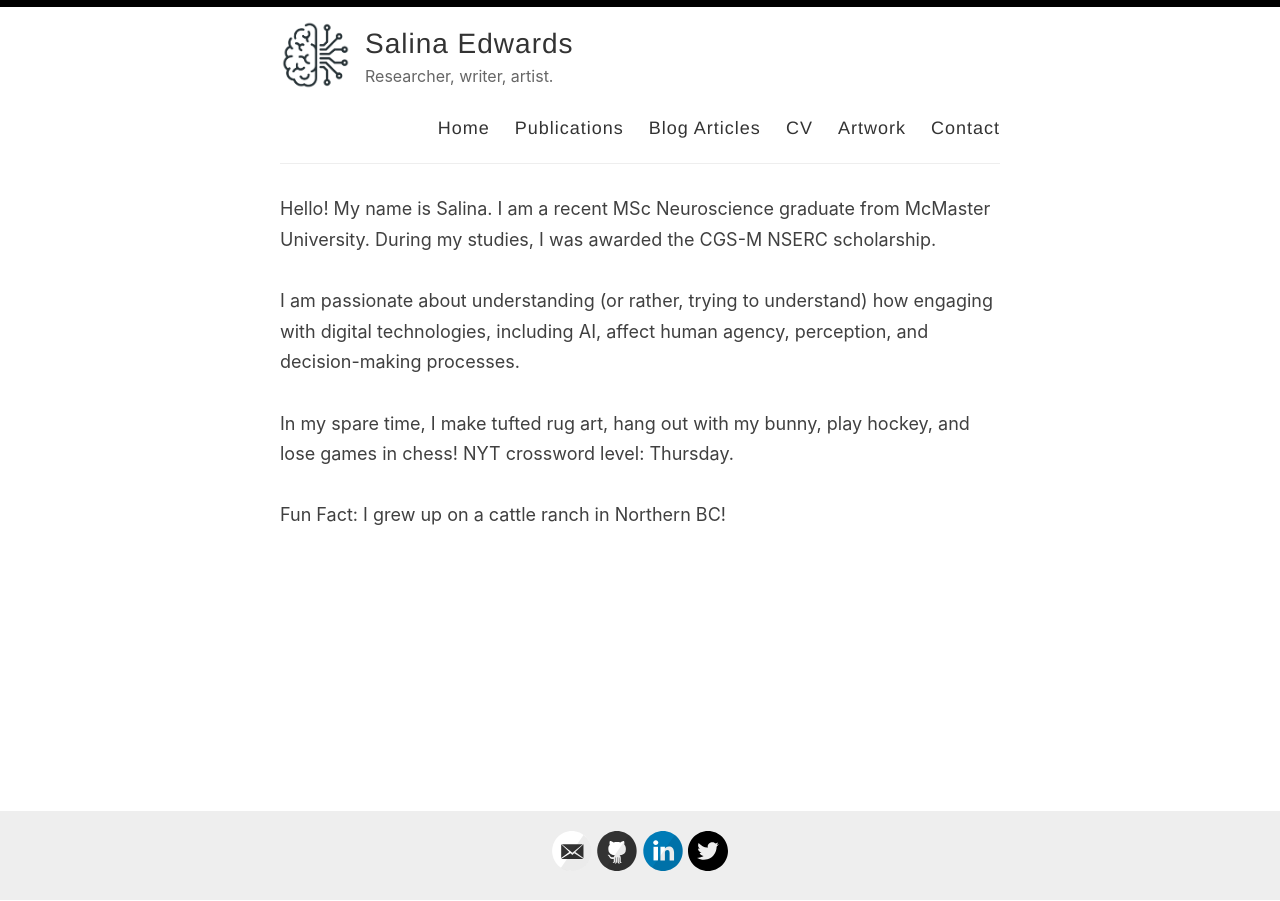
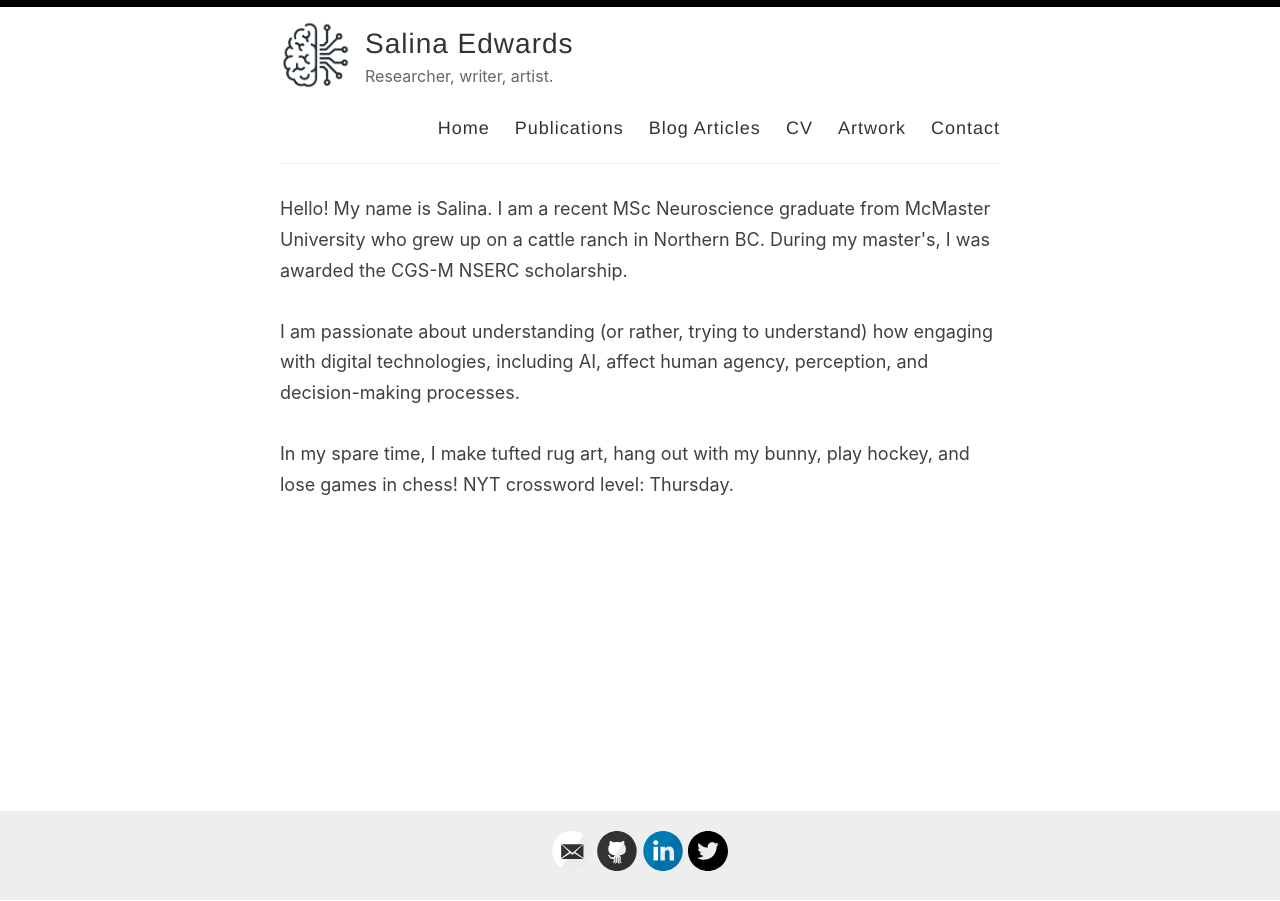
Before and after one commit to salinaedwards/salinaedwards.github.io, a Jekyll site: the page built from index.html, in a window 1280 px wide. Built offline with Jekyll 4.4.1, drawn with Linux system fonts in a browser that asks for light colours; the list of posts is cut into pages by our own code.

Commit message:
Update index.html

```diff
--- a/index.html
+++ b/index.html
@@ -3,10 +3,8 @@ layout: page
 ---
 
 
-Hello! My name is Salina. I am a recent MSc Neuroscience graduate from McMaster University. During my studies, I was awarded the CGS-M NSERC scholarship. <br><br>
+Hello! My name is Salina. I am a recent MSc Neuroscience graduate from McMaster University who grew up on a cattle ranch in Northern BC. During my master's, I was awarded the CGS-M NSERC scholarship. <br><br>
 
 I am passionate about understanding (or rather, trying to understand) how engaging with digital technologies, including AI, affect human agency, perception, and decision-making processes. <br><br>
 
 In my spare time, I make tufted rug art, hang out with my bunny, play hockey, and lose games in chess! NYT crossword level: Thursday. <br><br>
-
-Fun Fact: I grew up on a cattle ranch in Northern BC!
```
